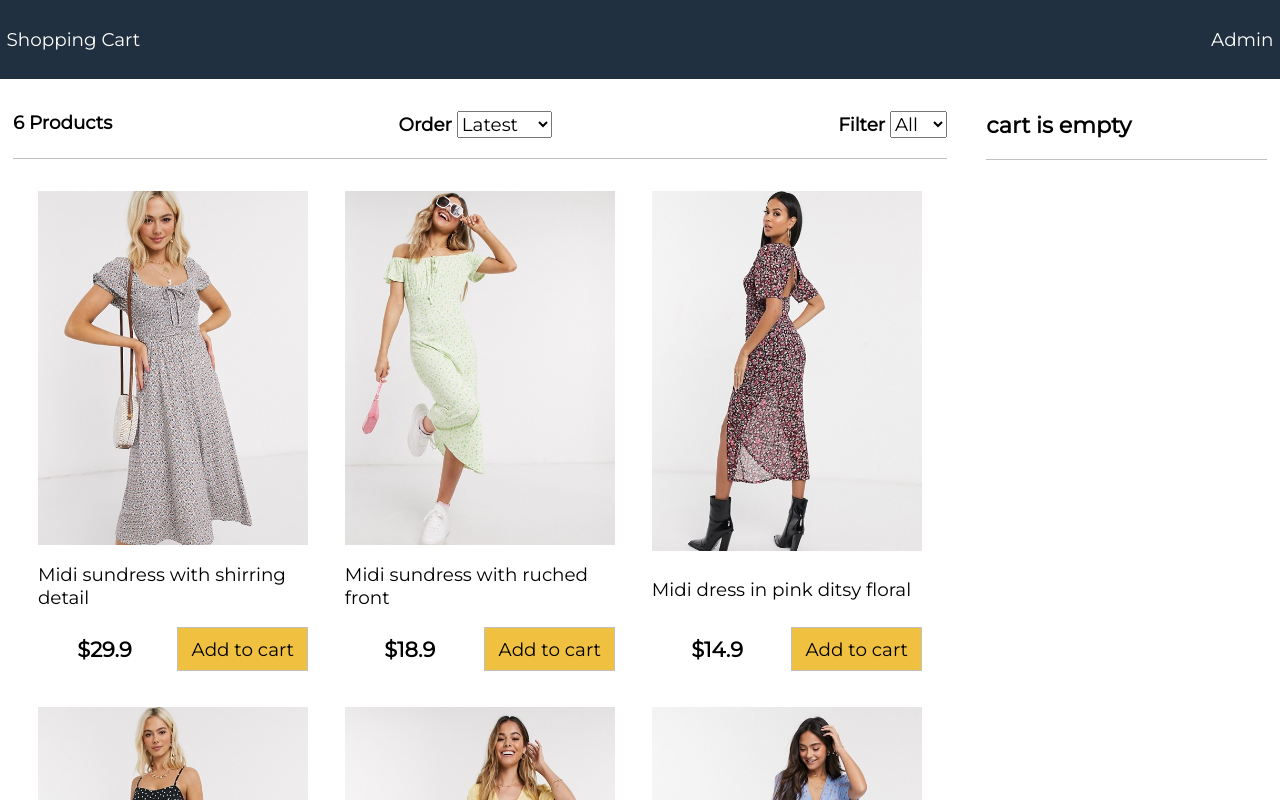
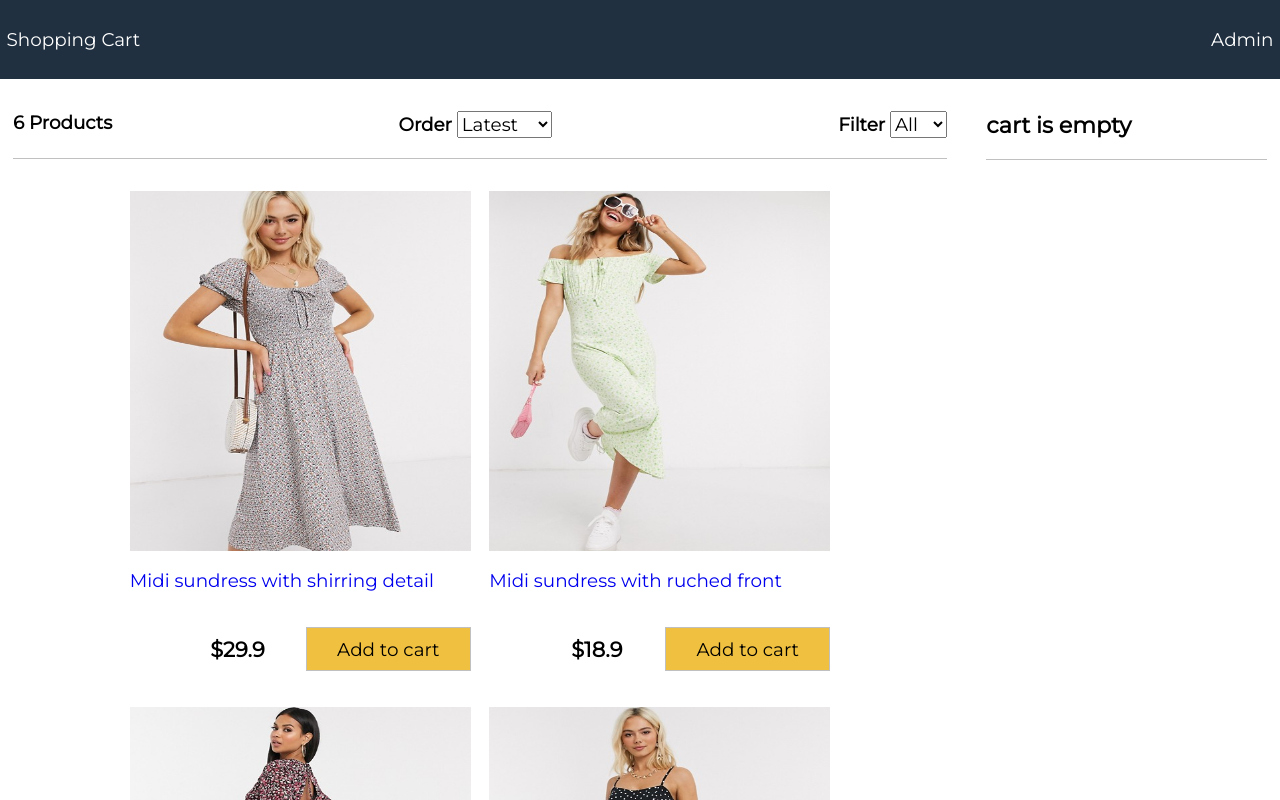
Before and after one commit to sergKenne/react-shopping-cart, a React (Create React App) app: page / in a window 1280 px wide. Shown: the top 800 px of the page. Built offline with nearby package versions, Linux system fonts and the light colour scheme.

Commit message:
animation  and modal

```diff
--- a/package.json
+++ b/package.json
@@ -8,6 +8,8 @@
     "@testing-library/user-event": "^7.1.2",
     "react": "^16.13.1",
     "react-dom": "^16.13.1",
+    "react-modal": "^3.11.2",
+    "react-reveal": "^1.2.2",
     "react-scripts": "3.4.1"
   },
   "scripts": {
--- a/src/components/Cart.js
+++ b/src/components/Cart.js
@@ -1,5 +1,6 @@
 import React, { Component } from 'react'
 import formatCurrency from '../util';
+import Fade from 'react-reveal/Fade';
 
 class Cart extends Component {
   constructor(props) {
@@ -41,6 +42,7 @@ class Cart extends Component {
           )}
         </div>
         <div className="cart">
+          <Fade left cascade>
             <ul className="cart-items">
               {cartItems.map((item) => (
                 <li key={item._id}>
@@ -59,6 +61,7 @@ class Cart extends Component {
                 </li>
               ))}
             </ul>
+          </Fade>
         </div>
         <div>
           {cartItems.length !== 0 && (
@@ -76,6 +79,7 @@ class Cart extends Component {
         </div>
         <div>
           {this.state.showCheckout && (
+            <Fade right cascade>
               <div className="cart">
                 <form onSubmit={this.createOrder}>
                   <ul className="form-container">
@@ -97,6 +101,7 @@ class Cart extends Component {
                   </ul>
                 </form>
               </div>
+            </Fade>
           )}
         </div>
       </div>
--- a/src/components/Products.js
+++ b/src/components/Products.js
@@ -1,18 +1,39 @@
-import React, { Component } from 'react'
-import formatCurrency from '../util'
+import React, { Component } from 'react';
+import formatCurrency from '../util';
+import Fade from 'react-reveal/Fade';
+import Modal from 'react-modal';
+import Zoom from 'react-reveal/Zoom';
 
 class Products extends Component {
+    constructor(props) {
+        super(props)
+        this.state = {
+            product: null,
+        };
+    }
+
+    openModal = (product) => {
+        this.setState({ product: product});
+    }
+
+    closeModal = () => {
+        this.setState({product: null})
+    }
 
     render() {
-
+       const {product} = this.state;
         return (
+            <div>
+                <Fade bottom cascade >
                     <ul className="products">
                         {
                         this.props.products.map(product => {
                                 return (
                                     <li key={product._id} className="product">
-                                <img src={product.image} alt={product.title}/>
+                                        <a href={"#" + product._id}  onClick={() => this.openModal(product)}>
+                                            <img src={product.image} alt={product.title} />
                                             <p>{product.title}</p>
+                                        </a>
                                         <div className="product-body">
                                             <span>{ formatCurrency(product.price) }</span>
                                             <button className="button primary" onClick={() => this.props.addToCart(product) }>Add to cart</button>
@@ -22,6 +43,43 @@ class Products extends Component {
                             })
                         }
                     </ul>
+                </Fade>
+                {product && (
+                        <Modal isOpen={true} onRequestClose={this.closeModal}>
+                            <Zoom>
+                                <button className="close-modal" onClick={this.closeModal}>X</button>
+                                <div className="product-details">
+                                    <img src={product.image} alt={product.title} />
+                                    <div className="product-details-description">
+                                        <p>
+                                            <strong>{product.title}</strong>
+                                        </p>
+                                        <p>{product.description}</p>
+                                        <p>
+                                            Available Sizes:{" "}
+                                            {product.availableSizes.map(x => (
+                                                <span key={x}> {"  "}
+                                                    <button className="button">{x}</button>
+                                                </span>
+                                                ))
+                                            }
+                                        </p>
+                                        <div className="product-body">
+                                            <span>{formatCurrency(product.price)}</span>
+                                            <button className="button primary" onClick={() => {
+                                                this.props.addToCart(product);
+                                                this.closeModal();
+                                            }}>
+                                                addToCart
+                                            </button>
+                                        </div>
+                                    </div>
+                                </div>
+                            </Zoom>
+                        </Modal>
+                    )
+                }
+        </div>
        )
     }
 }
--- a/src/index.css
+++ b/src/index.css
@@ -93,7 +93,7 @@ footer {
 
 .sidebar {
   /* flex: 0 0 400px; */
-  flex: 1 20rem;
+  flex: 1 0 20rem;
   /* border: 2px solid red; */
   padding-left: 1rem;
 }
@@ -111,8 +111,8 @@ footer {
 }
 
 .products li {
-  flex: 0 1 22rem;
-  padding: .7rem;
+  flex: 0 1 26rem;
+  padding: .7rem 0;
   margin: .7rem;
   height: 38rem;
   /* border: 1px solid  */
@@ -125,7 +125,9 @@ footer {
 }
 
 .product img {
-  max-width: 100%;
+  /* min-width: 100%; */
+  display: block;
+  width: 100%;
   height: 360px;
 }
 
@@ -136,7 +138,7 @@ footer {
 .product-body {
   display: flex;
   flex-direction: row;
-  justify-content: space-between;
+  /* justify-content: space-between; */
   align-items: center;
 }
 
@@ -144,6 +146,13 @@ footer {
   font-size: 1.6rem;
   font-weight: bold;
   padding-left: 3rem;
+  flex: 1;
+  text-align: center;
+}
+
+.product-body button {
+  flex: 1;
+  text-align: center;
 }
 
 .button {
@@ -249,3 +258,26 @@ input {
   padding: .7rem;
   border: 0.1rem #c0c0c0 solid;
 }
+
+/* Product Details */
+.product-details {
+  display: flex;
+  flex-wrap: wrap;
+  justify-content: space-between;
+  max-height: 96vh;
+}
+.product-details img {
+  max-height: 80vh;
+  max-width: 46rem;
+  margin: 0 auto;
+}
+.product-details-description {
+  flex: 1 1;
+  margin: 1rem;
+}
+.close-modal {
+  position: absolute;
+  right: 1rem;
+  top: 2.5rem;
+  z-index: 1000;
+}
```
Lines whose indentation alone changed are shown as unchanged.
